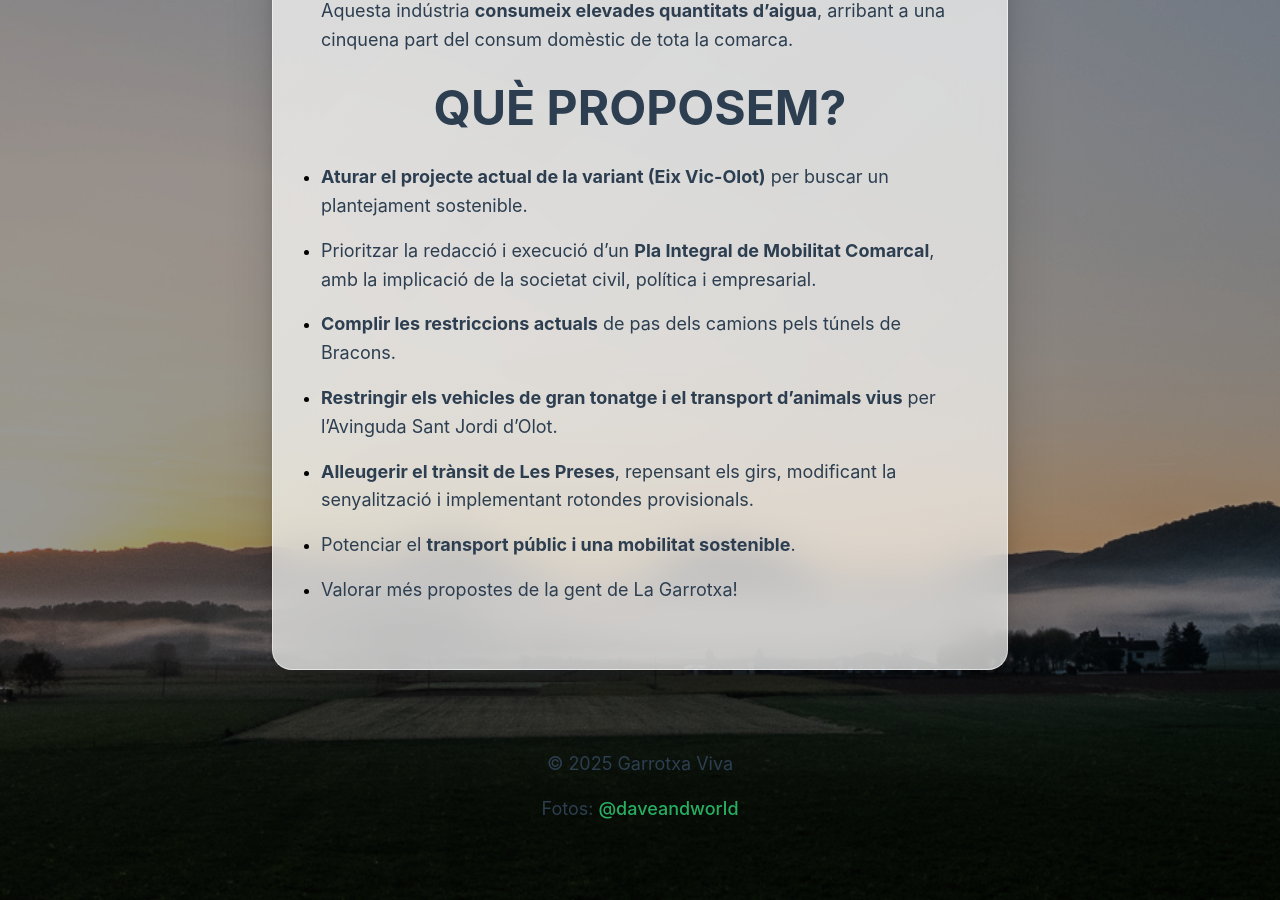
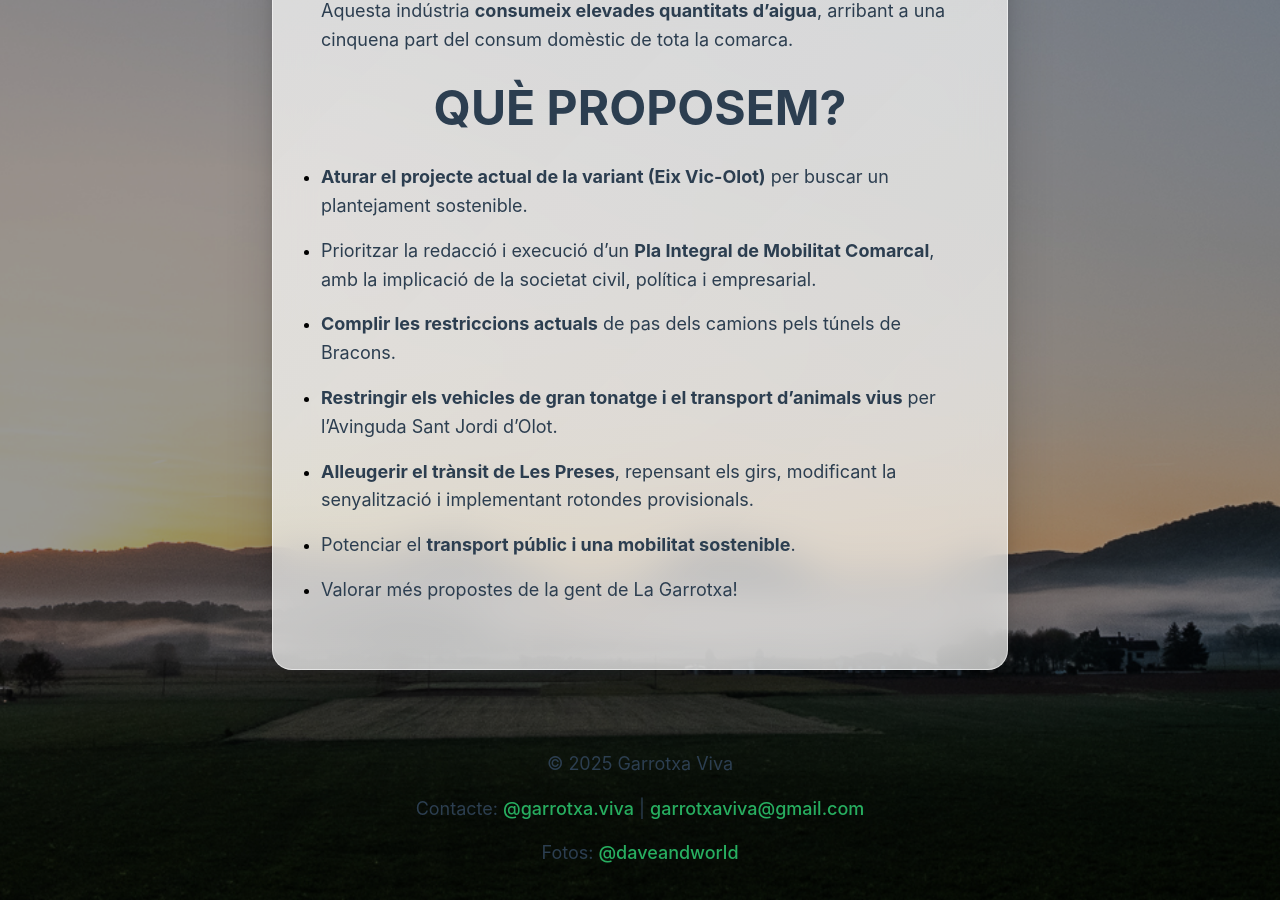
Before and after one commit to garrotxa-viva/garrotxa-viva.github.io, a Jekyll site: the page built from index.markdown, in a window 1280 px wide and 900 px high, scrolled down 2342 px. Built offline with Jekyll 4.4.1, drawn with Linux system fonts in a browser that asks for light colours; before the commit the page ends 3197 px from its top, so only the background shows below that.

Commit message:
Add contact info

```diff
--- a/_layouts/default.html
+++ b/_layouts/default.html
@@ -16,6 +16,7 @@
   </div>
   <footer>
     <p>&copy; {{ 'now' | date: "%Y" }} {{ site.title }}</p>
+    <p>Contacte: <a href="https://www.instagram.com/garrotxa.viva/" target="_blank" rel="noopener">@garrotxa.viva</a> | <a href="mailto:garrotxaviva@gmail.com">garrotxaviva@gmail.com</a></p>
     <p>Fotos: <a href="https://www.instagram.com/daveandworld/" target="_blank" rel="noopener">@daveandworld</a></p>
   </footer>
 </body>
```
